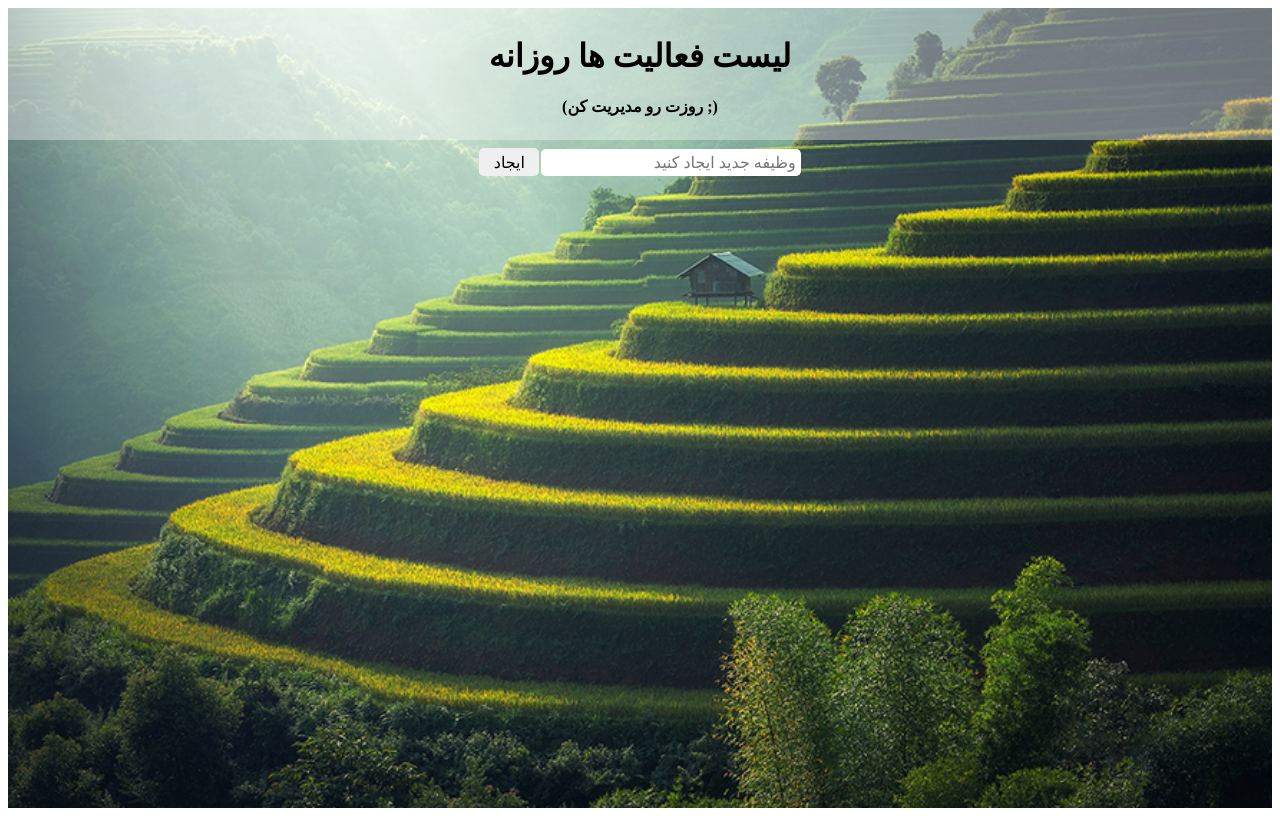
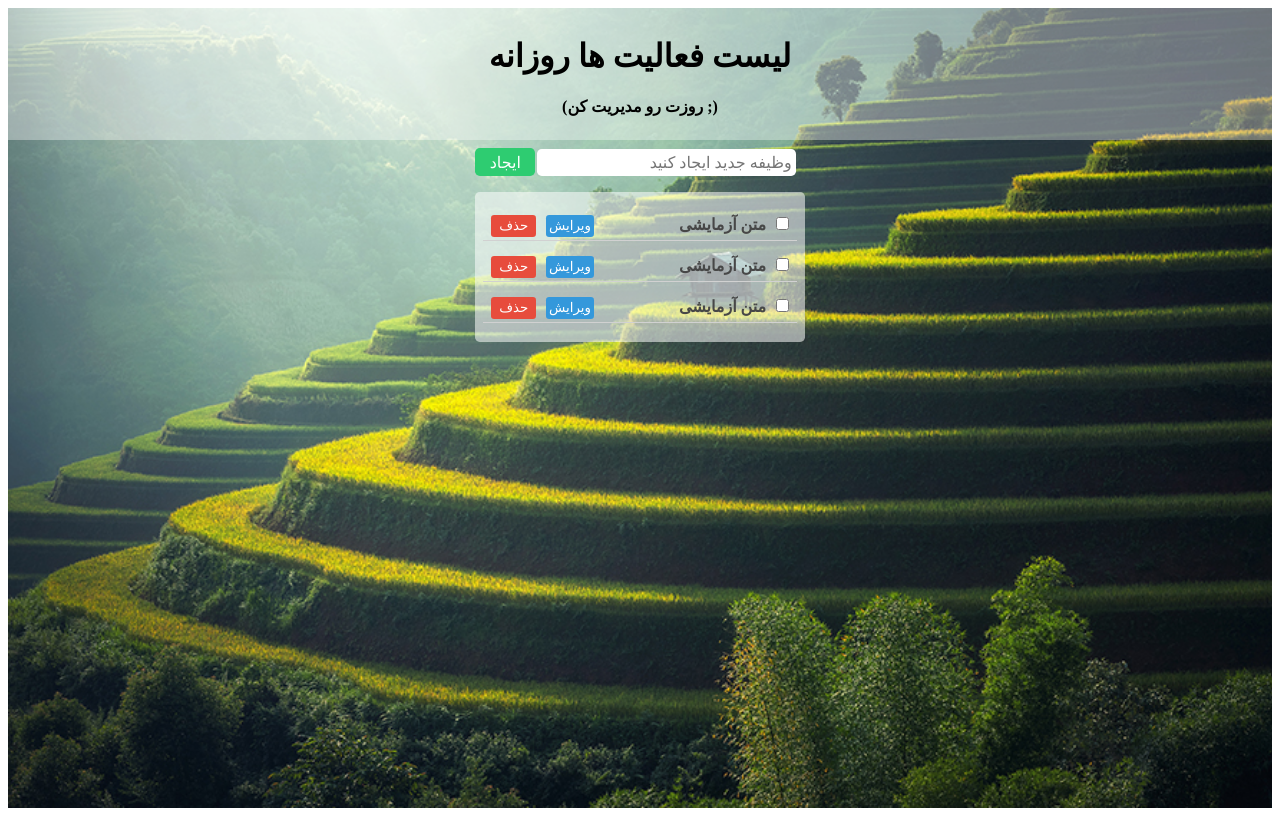
Before and after one commit to AbolfazlPanahiazar/ToDoList-React, a React (Create React App) app: page / in a window 1280 px wide. Built offline with nearby package versions, Linux system fonts and the light colour scheme; a web font is replaced by a local one.

Commit message:
Add ListItem UI

```diff
--- a/src/Components/AddForm/AddForm.scss
+++ b/src/Components/AddForm/AddForm.scss
@@ -16,6 +16,8 @@
   }
 
   &__button {
+    background-color: #2ecc71;
+    color: #ffffff;
     font-family: Vazir;
     font-size: 1rem;
     padding: 0.3rem;
@@ -24,11 +26,15 @@
     border-radius: 0.3rem;
     border: none;
     cursor: pointer;
+    transition: all 0.2s;
     @media (max-width: 330px) {
       min-width: 50px;
     }
     &:focus {
       outline: none;
     }
+    &:hover {
+      background-color: #24b15f;
+    }
   }
 }
--- /dev/null
+++ b/src/Components/ListItem/ListItem.jsx
@@ -0,0 +1,15 @@
+import React from "react";
+import "./ListItem.scss";
+
+function ListItem(props) {
+  return (
+    <li className="ListItem">
+      <input className="ListItem__checkbox" type="checkbox" />
+      <span className="ListItem__title">متن آزمایشی</span>
+      <button className="ListItem__edit">ویرایش</button>
+      <button className="ListItem__delete">حذف</button>
+    </li>
+  );
+}
+
+export default ListItem;
--- /dev/null
+++ b/src/Components/ListItem/ListItem.scss
@@ -0,0 +1,44 @@
+.ListItem {
+  direction: rtl;
+  text-align: center;
+  margin: 0.7rem 0;
+  padding: 0.2rem;
+  border-bottom: 1px solid rgb(209, 209, 209);
+
+  &__checkbox {
+    margin: 0 0.3rem;
+  }
+
+  &__title {
+    font-weight: 600;
+    margin: 0 0.3rem;
+    margin-left: 5rem;
+    color: #474747;
+    @media (max-width: 330px) {
+      margin-left: 4rem;
+    }
+  }
+
+  button {
+    margin: 0 0.3rem;
+    border: none;
+    padding: 0.2rem;
+    border-radius: 0.2rem;
+    font-family: Vazir;
+    color: #ffffff;
+    min-width: 45px;
+    cursor: pointer;
+    transition: all 0.2s;
+    &:hover {
+      transform: translateY(0.1rem);
+    }
+  }
+
+  &__edit {
+    background-color: #3498db;
+  }
+
+  &__delete {
+    background-color: #e74c3c;
+  }
+}
--- a/src/Components/ToDo/ToDo.jsx
+++ b/src/Components/ToDo/ToDo.jsx
@@ -1,11 +1,13 @@
 import React from "react";
 import AddForm from "../AddForm/AddForm";
+import ToDoList from "../ToDoList/ToDoList";
 import "./ToDo.scss";
 
 function ToDo() {
   return (
     <div className="ToDo">
       <AddForm />
+      <ToDoList />
     </div>
   );
 }
--- /dev/null
+++ b/src/Components/ToDoList/ToDoList.jsx
@@ -0,0 +1,15 @@
+import React from "react";
+import ListItem from "../ListItem/ListItem";
+import "./ToDoList.scss";
+
+function ToDoList(props) {
+  return (
+    <ul className="ToDoList">
+      <ListItem />
+      <ListItem />
+      <ListItem />
+    </ul>
+  );
+}
+
+export default ToDoList;
--- /dev/null
+++ b/src/Components/ToDoList/ToDoList.scss
@@ -0,0 +1,6 @@
+.ToDoList {
+  list-style: none;
+  background-color: rgba(255, 255, 255, 0.541);
+  border-radius: 0.3rem;
+  padding: 0.5rem;
+}
```
